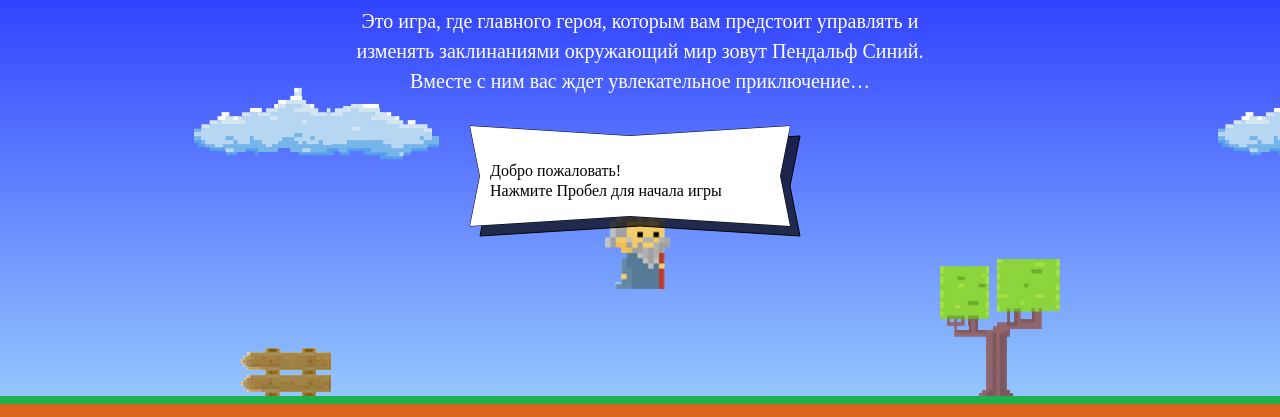
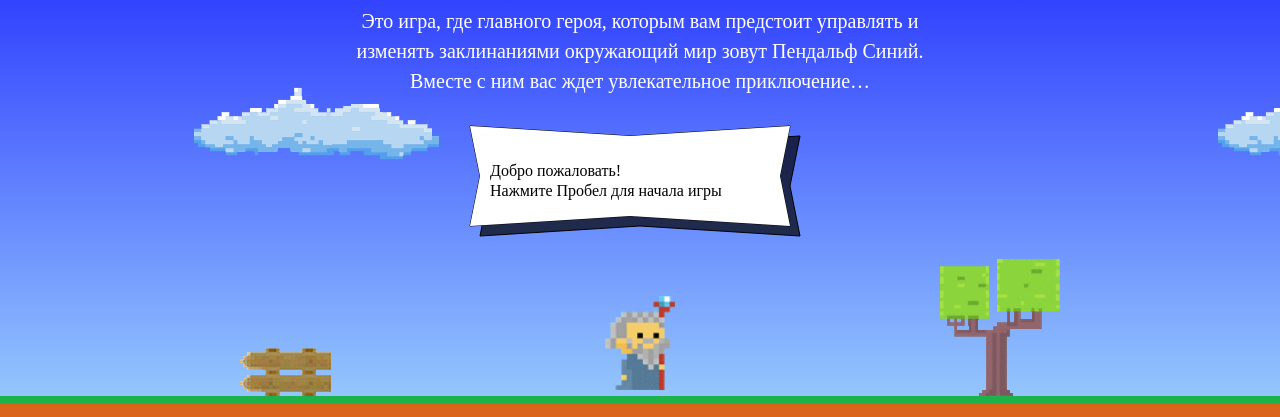
Before and after one commit to Critonik/979679-code-and-magick-17, a website: page index.html in a window 1280 px wide. Shown: the part 203-620 px from the top of the page. Drawn offline with Linux system fonts and the light colour scheme; a web font is replaced by a local one.

Commit message:
исправил высоту

```diff
--- a/index.html
+++ b/index.html
@@ -194,7 +194,7 @@
     return (width - wizardWidth) / 2;
   };
   var getWizardY = function (height) {
-    return height * 0.33;
+    return height / 1.5;
   };
 </script>
 <script src="js/game.js"></script>
```
